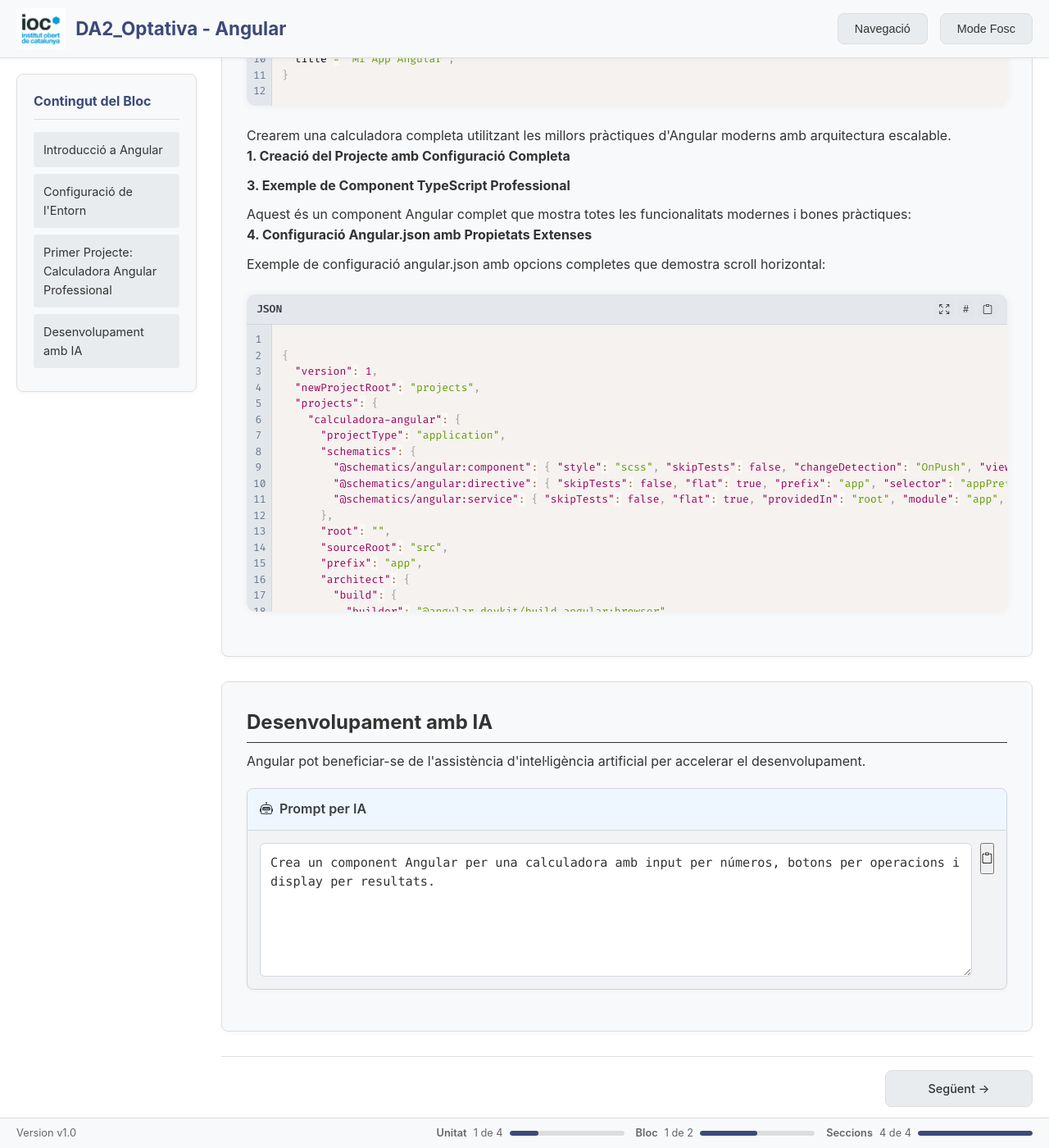
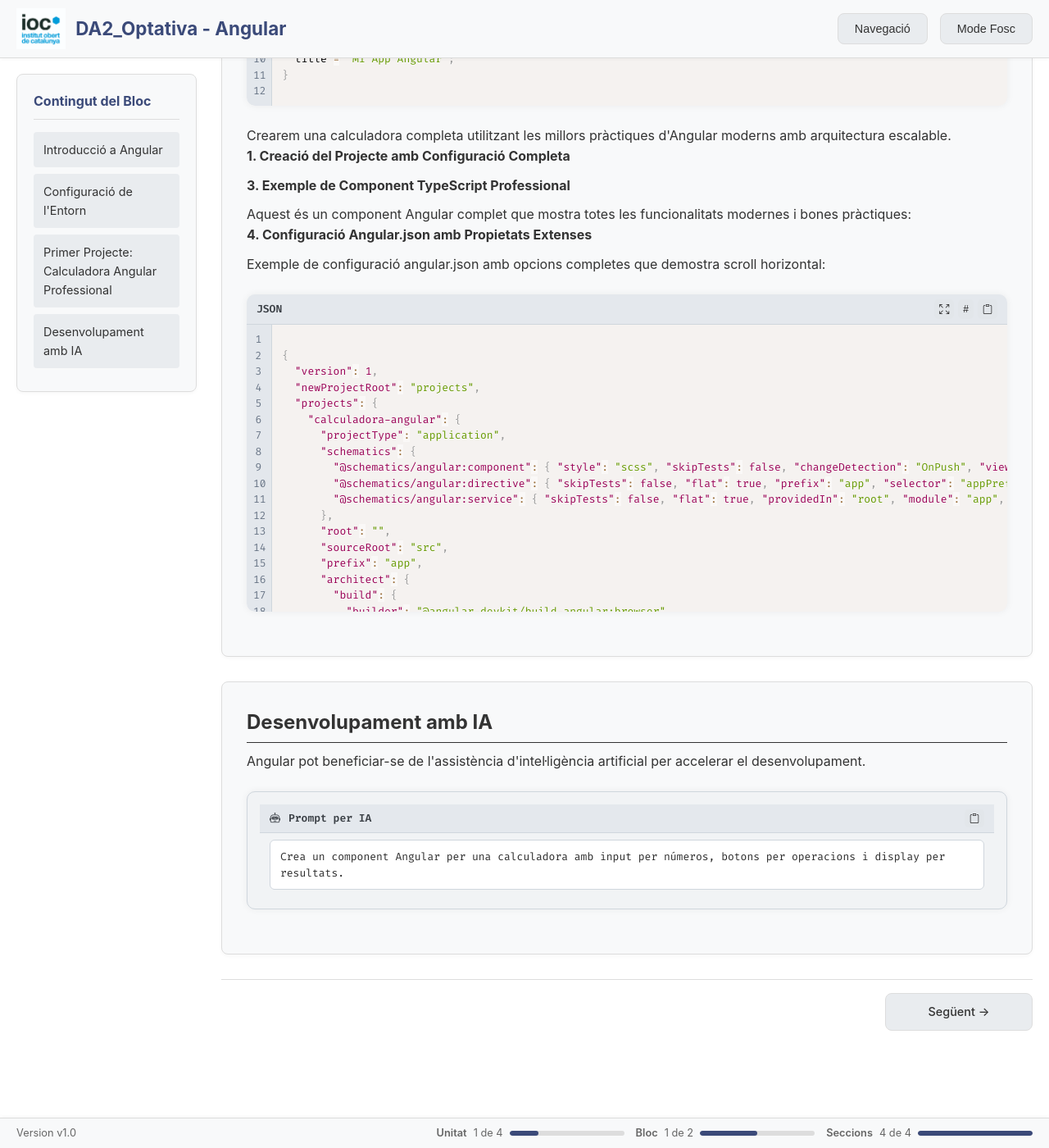
Before and after one commit to itrascastro/ioc-da2-optativa-angular, a Jekyll site: the page built from docs/unitat-1/bloc-1/index.html, in a window 1280 px wide and 1400 px high, scrolled down 2896 px. Shown: the whole window at 82% size. Built offline with Jekyll 4.4.1, drawn with Linux system fonts in a browser that asks for light colours; nearby versions of some CDN libraries.

Commit message:
docs(component): estil del prompt-ai com code-block (no editable) i còpia millorada
- Substitueix textarea per capa de contingut amb fons diferenciat
- Estils dark/light alineats amb code-block (cabecera + botó)
- JS: còpia del text del prompt (innerText) amb feedback visual

```diff
--- a/docs/_includes/prompt-ai.html
+++ b/docs/_includes/prompt-ai.html
@@ -1,14 +1,17 @@
 <!-- Component: Prompt per IA amb caixa de text i botó de còpia -->
 <div class="ai-prompt" role="note">
-  <div class="component-header ai-header" role="heading" aria-level="4">
-    <i class="bi bi-robot" aria-hidden="true"></i> Prompt per IA
-  </div>
-  <div class="ai-prompt-body">
-    <textarea class="ai-prompt-textarea" rows="6" readonly aria-label="Text del prompt">{{ include.contingut | strip_html }}</textarea>
-    <div class="ai-prompt-actions">
+  <div class="ai-header" role="heading" aria-level="4">
+    <div class="code-info">
+      <i class="bi bi-robot" aria-hidden="true"></i>
+      <span>Prompt per IA</span>
+    </div>
+    <div class="code-actions">
       <button type="button" class="copy-btn" title="Copiar prompt" aria-label="Copiar prompt">
         <i class="bi bi-clipboard" aria-hidden="true"></i>
       </button>
     </div>
   </div>
+  <div class="ai-container">
+    <div class="ai-prompt-content" aria-label="Text del prompt">{{ include.contingut }}</div>
+  </div>
 </div>
--- a/docs/_sass/_components.scss
+++ b/docs/_sass/_components.scss
@@ -28,22 +28,49 @@
 .ai-header { background-color: var(--comp-ai-hbg); }
 
 /* Prompt IA amb textarea i botó còpia */
-.ai-prompt-body { display: grid; grid-template-columns: 1fr auto; gap: 10px; align-items: start; }
-.ai-prompt-textarea {
-  width: 100%;
-  min-height: 120px;
-  resize: vertical;
-  padding: 12px;
-  border: 1px solid var(--comp-border);
+/* Estil general de prompt com code-block */
+.ai-prompt {
+  background: #1e1e1e;
+  color: #d4d4d4;
+  border-radius: 10px;
+  margin: 1.5rem 0;
+  font-family: 'Fira Code', monospace;
+  overflow: hidden;
+  box-shadow: 0 0 10px rgba(0, 0, 0, 0.3);
+}
+.ai-header {
+  display: flex; justify-content: space-between; align-items: center;
+  padding: 6px 12px; background: #2c2c2c; border-bottom: 1px solid #444;
+  font-size: 13px; font-weight: bold; color: #ccc;
+}
+.ai-header .code-info { display: flex; align-items: center; gap: 10px; }
+.ai-header .code-actions { display: flex; gap: 5px; }
+.ai-header .code-actions .copy-btn {
+  background: #3a3a3a; border: none; padding: 4px 6px; border-radius: 5px;
+  cursor: pointer; font-size: 12px; color: #fff; transition: background 0.2s ease;
+}
+.ai-header .code-actions .copy-btn:hover { background: #555; }
+
+.ai-container { padding: 8px 12px; }
+.ai-prompt-content {
+  padding: 10px 12px;
+  background: #2c2c2c; /* capa diferenciada en fosc */
+  border: 1px solid #444;
   border-radius: 6px;
-  background: var(--color-background);
-  color: var(--color-text);
-  font-family: ui-monospace, SFMono-Regular, Menlo, Monaco, Consolas, monospace;
-  font-size: 0.95rem;
+  color: #d4d4d4;
+  font-family: 'Fira Code', monospace;
+  font-size: 13px;
   line-height: 1.5;
+  white-space: pre-wrap;
+  word-break: break-word;
 }
-.ai-prompt-actions { display: flex; gap: 8px; }
-.ai-prompt .copy-btn { height: 38px; align-self: start; }
+
+/* Mode clar per prompt */
+[data-theme='light'] .ai-prompt { background: #f1f3f5; color: #2c2c2c; box-shadow: 0 0 10px rgba(0,0,0,0.06); }
+[data-theme='light'] .ai-header { background: #e4e8ed; border-bottom-color: #cfd6dd; color: #3a3f45; }
+[data-theme='light'] .ai-header .code-actions .copy-btn { background: #e2e6ea; color: #222; }
+[data-theme='light'] .ai-header .code-actions .copy-btn:hover { background: #d3d8de; }
+[data-theme='light'] .ai-prompt-content { background: #ffffff; color: #2c2c2c; border-color: #cfd6dd; }
 
 /* Checklists */
 .checklist { background-color: var(--comp-bg); border: 1px solid var(--comp-border); border-radius: var(--border-radius); padding: 20px; margin: 20px 0; box-shadow: var(--shadow-light); }
--- a/docs/assets/js/site.js
+++ b/docs/assets/js/site.js
@@ -197,18 +197,18 @@ function initializeFooterProgress() {
 // Copiar prompt d'IA des d'una textarea amb botó copy
 function initializePromptCopy() {
   document.querySelectorAll('.ai-prompt').forEach(box => {
-    const textarea = box.querySelector('.ai-prompt-textarea');
+    const content = box.querySelector('.ai-prompt-content');
     const copyBtn = box.querySelector('.copy-btn');
-    if (!textarea || !copyBtn) return;
-    const originalText = textarea.value;
+    if (!content || !copyBtn) return;
     copyBtn.addEventListener('click', async () => {
+      const text = content.innerText;
       try {
-        await navigator.clipboard.writeText(textarea.value);
+        await navigator.clipboard.writeText(text);
         showPromptCopyFeedback(copyBtn, true);
       } catch (err) {
         try {
           const t = document.createElement('textarea');
-          t.value = textarea.value;
+          t.value = text;
           t.style.position = 'fixed'; t.style.opacity = '0';
           document.body.appendChild(t);
           t.select();
```
